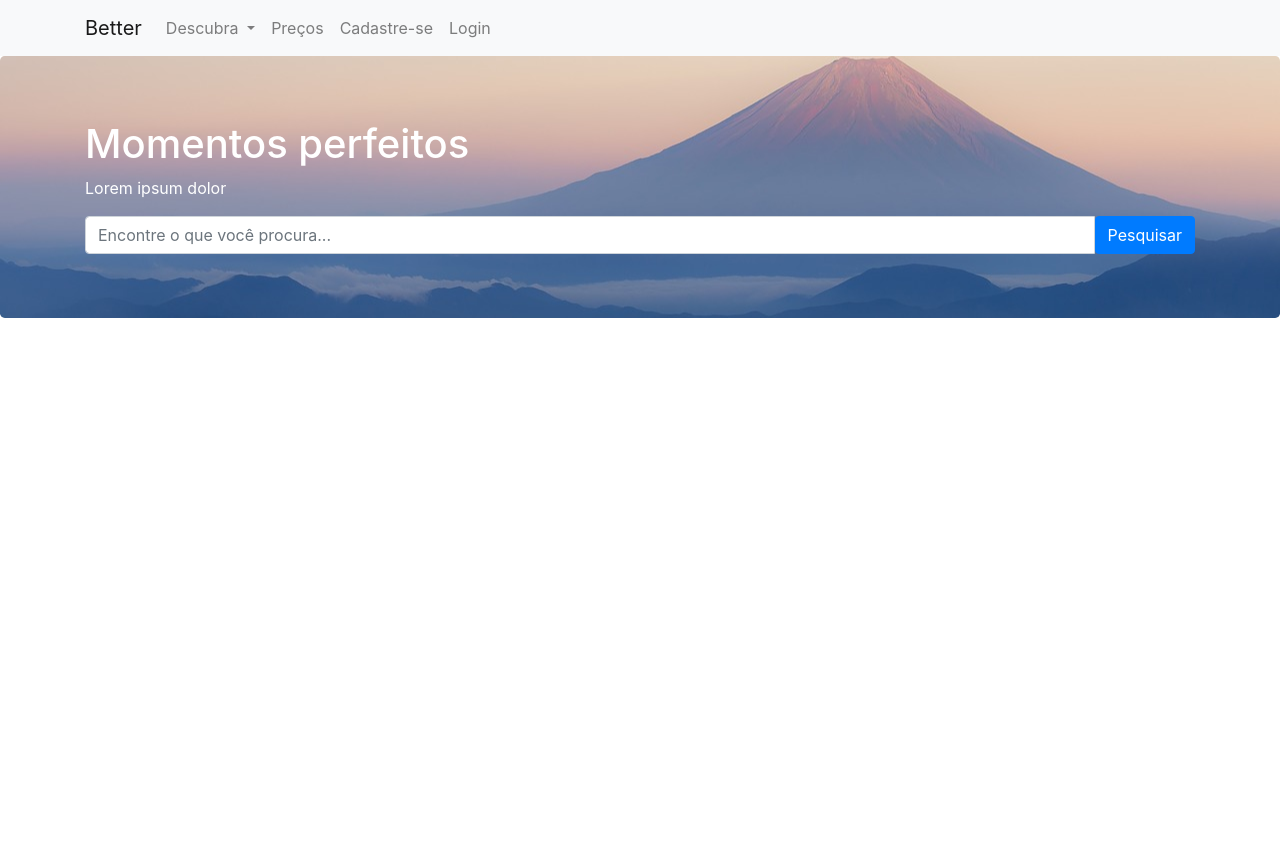
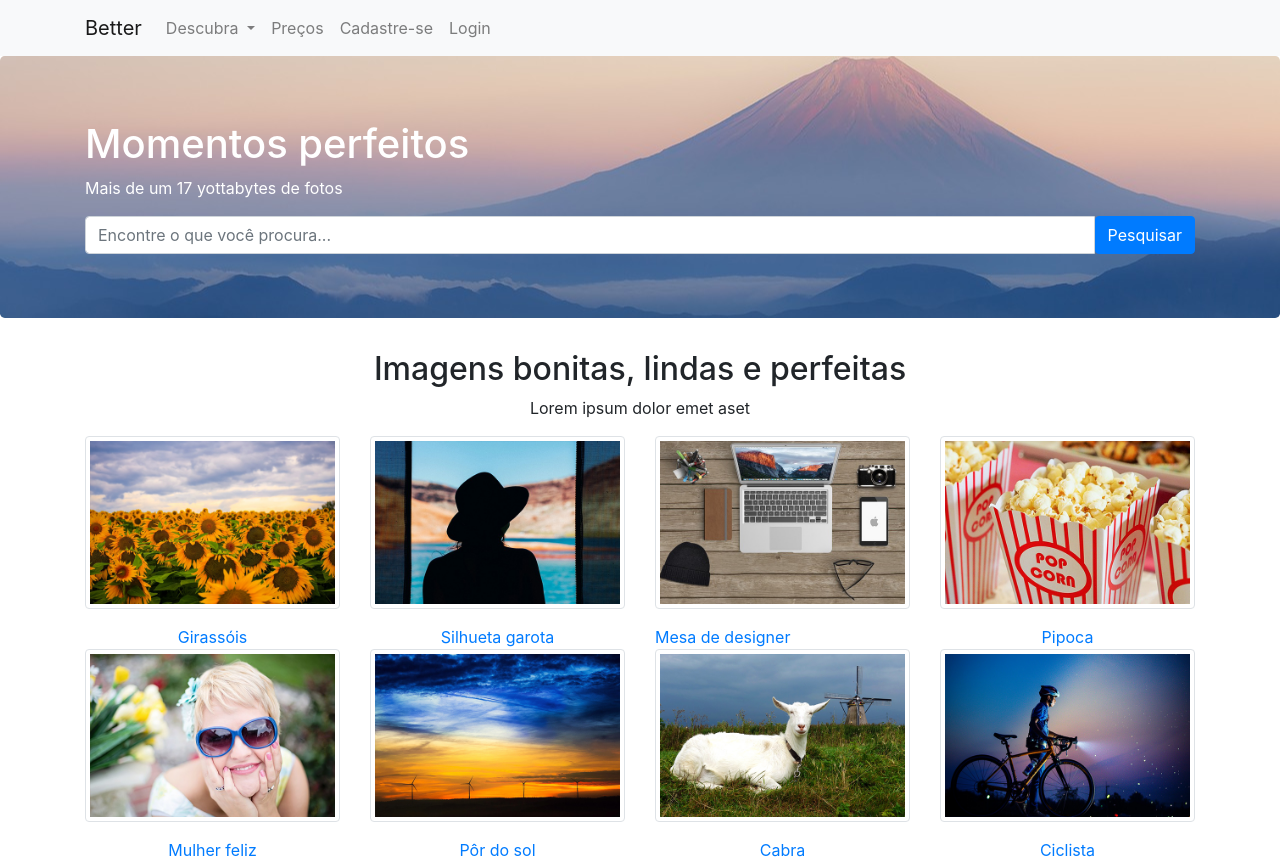
Before and after one commit to Cavejon/bootstrapFreeline, a plain HTML site: page index.html in a window 1280 px wide. Before the commit the page ends 800 px from the top, so only its background shows below. Drawn offline with nearby package versions, Linux system fonts and the light colour scheme.

Commit message:
Feito a grid

```diff
--- a/index.html
+++ b/index.html
@@ -50,10 +50,12 @@
         </div>
     </nav>
 
-    <main class="jumbotron">
+    <main>
+        <section class="jumbotron">
             <div class="container">
                 <h1>Momentos perfeitos</h1>
-            <p>Lorem ipsum dolor</p>
+                <p>Mais de um 17 yottabytes de fotos</p>
+
                 <form class="input-group">
                     <input type="search" class="form-control" placeholder="Encontre o que você procura...">
                     <span class="input-group-btn">
@@ -61,8 +63,91 @@
                     </span>
                 </form>
             </div>
+        </section>
+
+        <section class="container">
+            <h2 class="text-center">
+                Imagens bonitas, lindas e perfeitas
+            </h2>
+            <p class="text-center">
+                Lorem ipsum dolor emet aset
+            </p>
+            <div class="row">
+                <a href="#" class="col-sm-6	col-md-4	col-lg-3">
+                    <figure>
+                        <img src="./imgs/girassois.jpg" alt="Girassóis no campo" class="img-fluid img-thumbnail">
+                    </figure>
+                    <figcaption class="text-center">
+                        Girassóis
+                    </figcaption>
+                </a>
+
+                <a href="#" class="col-sm-6	col-md-4	col-lg-3">
+                    <figure>
+                        <img src="./imgs/garota-silhueta.jpg" alt="Silhueta garota" class="img-fluid img-thumbnail">
+                    </figure>
+                    <figcaption class="text-center">
+                        Silhueta garota
+                    </figcaption>
+                </a>
+
+                <a href="#" class="col-sm-6	col-md-4	col-lg-3">
+                    <figure>
+                        <img src="./imgs/mesa-designer.jpg" alt="Típica mesa de um designer"
+                            class="img-fluid img-thumbnail">
+                    </figure>
+                    <figcaption>
+                        Mesa de designer
+                    </figcaption>
+                </a>
+
+                <a href="#" class="col-sm-6	col-md-4	col-lg-3">
+                    <figure>
+                        <img src="./imgs/pipoca.jpg" alt="Pipoca" class="img-fluid img-thumbnail">
+                    </figure>
+                    <figcaption class="text-center">
+                        Pipoca
+                    </figcaption>
+                </a>
+
+                <a href="#" class="col-sm-6	col-md-4	col-lg-3">
+                    <figure>
+                        <img src="./imgs/garota-feliz.jpg" alt="Mulher feliz" class="img-fluid img-thumbnail">
+                    </figure>
+                    <figcaption class="text-center">
+                        Mulher feliz
+                    </figcaption>
+                </a>
+
+                <a href="#" class="col-sm-6	col-md-4	col-lg-3">
+                    <figure>
+                        <img src="./imgs/sunset.jpg" alt="Pôr do sol" class="img-fluid img-thumbnail">
+                    </figure>
+                    <figcaption class="text-center">
+                        Pôr do sol
+                    </figcaption>
+                </a>
+
+                <a href="#" class="col-sm-6	col-md-4	col-lg-3">
+                    <figure>
+                        <img src="./imgs/cabra.jpg" alt="Cabra" class="img-fluid img-thumbnail">
+                    </figure>
+                    <figcaption class="text-center">
+                        Cabra
+                    </figcaption>
+                </a>
+
+                <a href="#" class="col-sm-6	col-md-4	col-lg-3">
+                    <figure>
+                        <img src="./imgs/ciclista.jpg" alt="Ciclista" class="img-fluid img-thumbnail">
+                    </figure>
+                    <figcaption class="text-center">
+                        Ciclista
+                    </figcaption>
+                </a>
+            </div>
+        </section>
     </main>
-
 
 
 
```
Also changed, not shown: imgs/cabra.jpg (added), imgs/ciclista.jpg (added), imgs/garota-feliz.jpg (added), imgs/garota-silhueta.jpg (added), imgs/girassois.jpg (added), imgs/mesa-designer.jpg (added), imgs/pipoca.jpg (added), imgs/sunset.jpg (added). Lines whose indentation alone changed are shown as unchanged.
